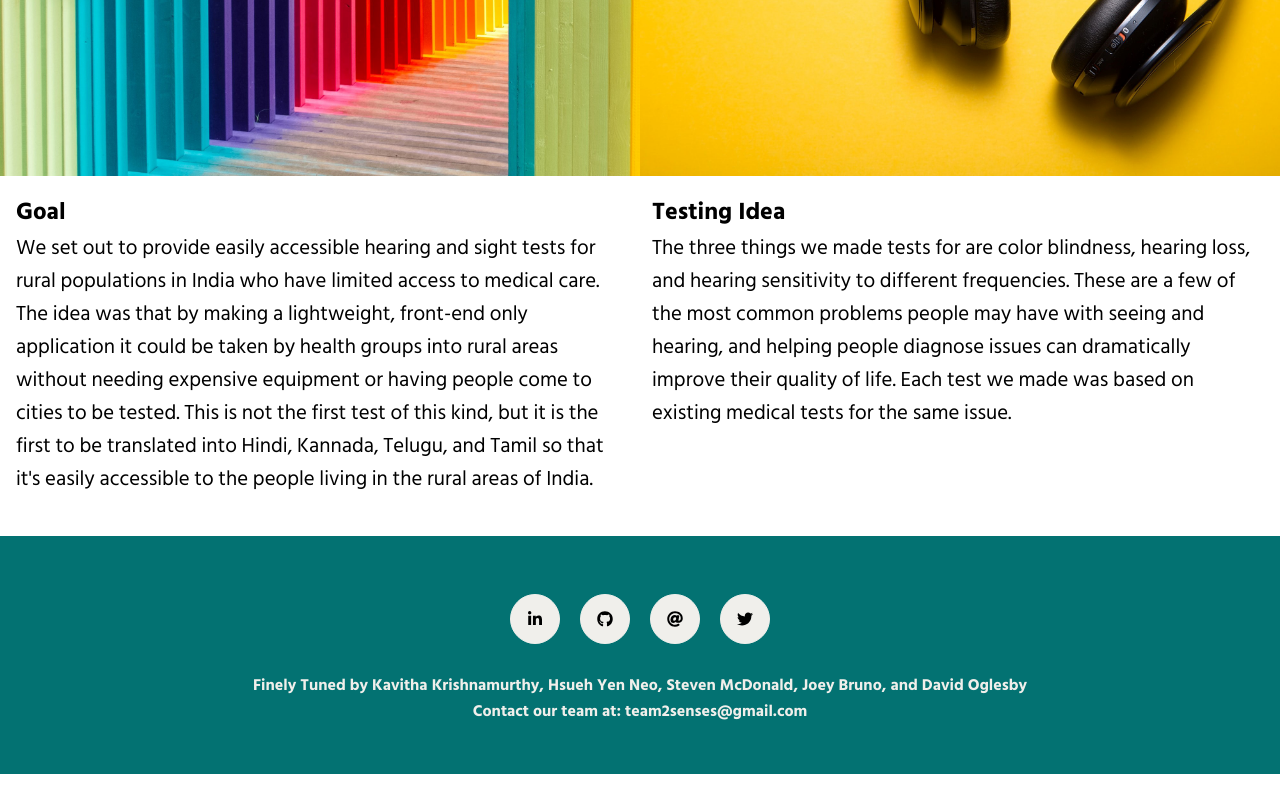
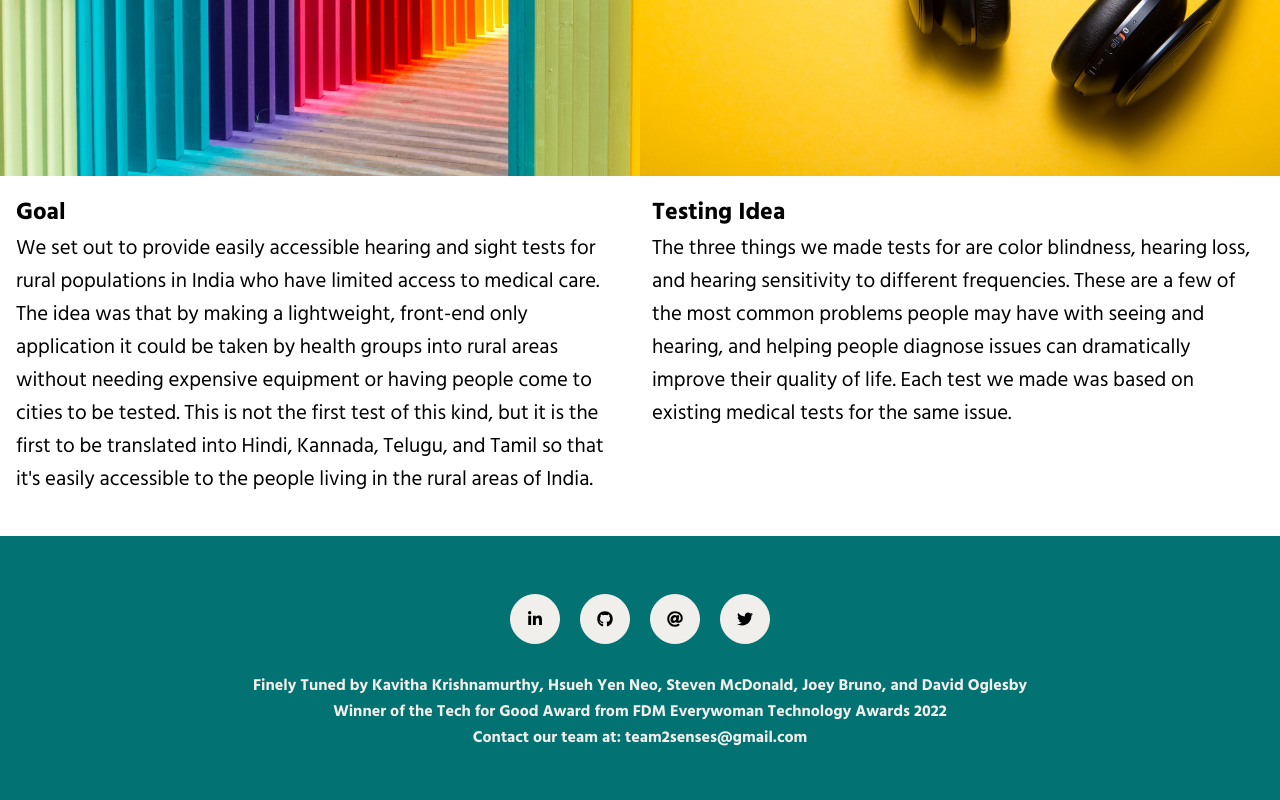
Before and after one commit to StevenMcDonald97/cb-hd-next-test, a Next.js app: page / in a window 1280 px wide. Shown: the part 398-1198 px from the top of the page. Before the commit the page ends 1172 px from the top, so only its background shows below. Built offline with nearby package versions, Linux system fonts and the light colour scheme.

Commit message:
Update Footer
Mention Tech for Good Award in footer of website

```diff
--- a/pages/MainPage.js
+++ b/pages/MainPage.js
@@ -77,6 +77,8 @@ const MainPage = () => {
           <div className="footer-description">
             Finely Tuned by Kavitha Krishnamurthy, Hsueh Yen Neo, Steven McDonald, Joey Bruno, and David Oglesby
             <br />
+            Winner of the  <a href='https://www.epdtonthenet.net/article/189815/RS-celebrates--Tech-for-Good--STEM-female-achievement-at-FDM-everywoman-in-Technology-Awards-2022.aspx'> Tech for Good Award </a> from FDM Everywoman Technology Awards 2022
+            <br />
             Contact our team at: <a href = "mailto: team2senses@gmail.com ">team2senses@gmail.com</a>
           </div>
         </div>
```
